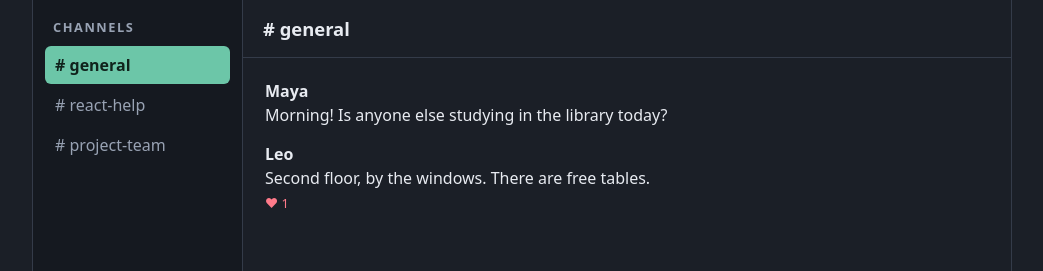
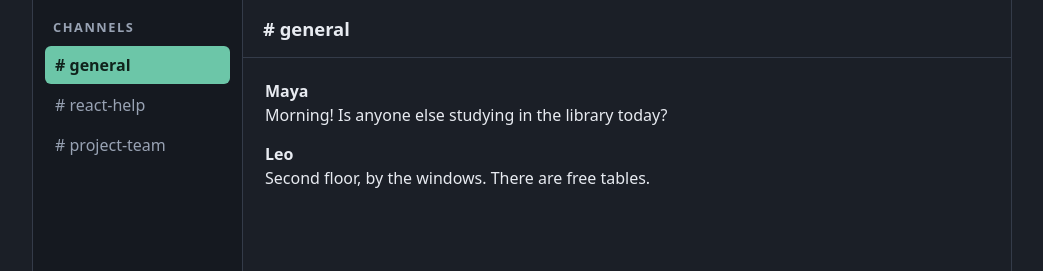
Before and after one commit to Gurpinder1340/sdev355-study-group-chat, a React (Vite) app: page / in a window 1280 px wide. Shown: the top 271 px of the page, without its empty margins (118-1161 px from the left). Built offline with nearby package versions, Linux system fonts and the light colour scheme.

Commit message:
Reactions, message times and the hover toolbar

```diff
--- a/src/App.jsx
+++ b/src/App.jsx
@@ -24,6 +24,12 @@ export default function App() {
     setMessages({...messages, [activeId]: [...messages[activeId], message] });
   }
 
+    function handleReact(id) {
+        const updated = messages[activeId].map((m) =>
+          m.id === id ? {...m, hearts: m.hearts + 1} : m
+        );
+      setMessages({ ...messages, [activeId]: updated});
+    }
   return (
     <div className="app">
       <Sidebar
--- a/src/components/Message.jsx
+++ b/src/components/Message.jsx
@@ -1,9 +1,38 @@
+
+import { useState } from "react";
+
 export default function Message({ message }) {
+  const [showTime, setShowTime] = useState(false);
+  const [isHovered, setIsHovered] = useState(false);
+
   return (
-    <li className="message">
+    <li
+      className="message"
+      onClick={() => setShowTime(!showTime)}
+      onDoubleClick={() => console.log("Double-clicked", message.id)}
+      onMouseEnter={() => setIsHovered(true)}
+      onMouseLeave={() => setIsHovered(false)}
+    >
       <span className="author">{message.author}</span>
+
       <p className="text">{message.text}</p>
-      {message.hearts > 0 && <span className="hearts">♥ {message.hearts}</span>}
+
+      {showTime && (
+        <span className="time">{message.time}</span>
+      )}
+
+      {isHovered && (
+        <div className="toolbar">
+          <button
+            onClick={(event) => {
+              event.stopPropagation();
+              console.log("pin", message.id);
+            }}
+          >
+            Pin
+          </button>
+        </div>
+      )}
     </li>
   );
 }
--- a/src/components/MessageList.jsx
+++ b/src/components/MessageList.jsx
@@ -1,11 +1,11 @@
 import Message from "./Message.jsx";
 
 
-export default function MessageList({ messages }) {
+export default function MessageList({ messages, onReact }) {
   return (
     <ul className="messages">
       {messages.map((message) => (
-      <Message key={message.id} message={message} />
+      <Message key={message.id} message={message} onReact={onReact} />
   ))}
     </ul>
   );
```
